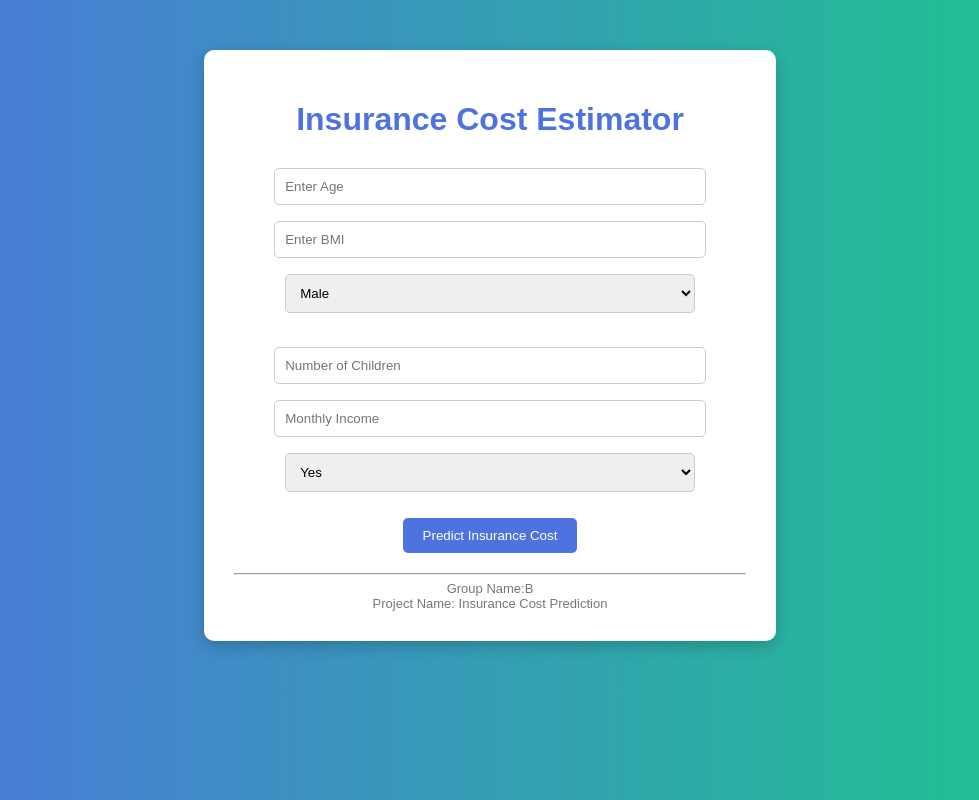
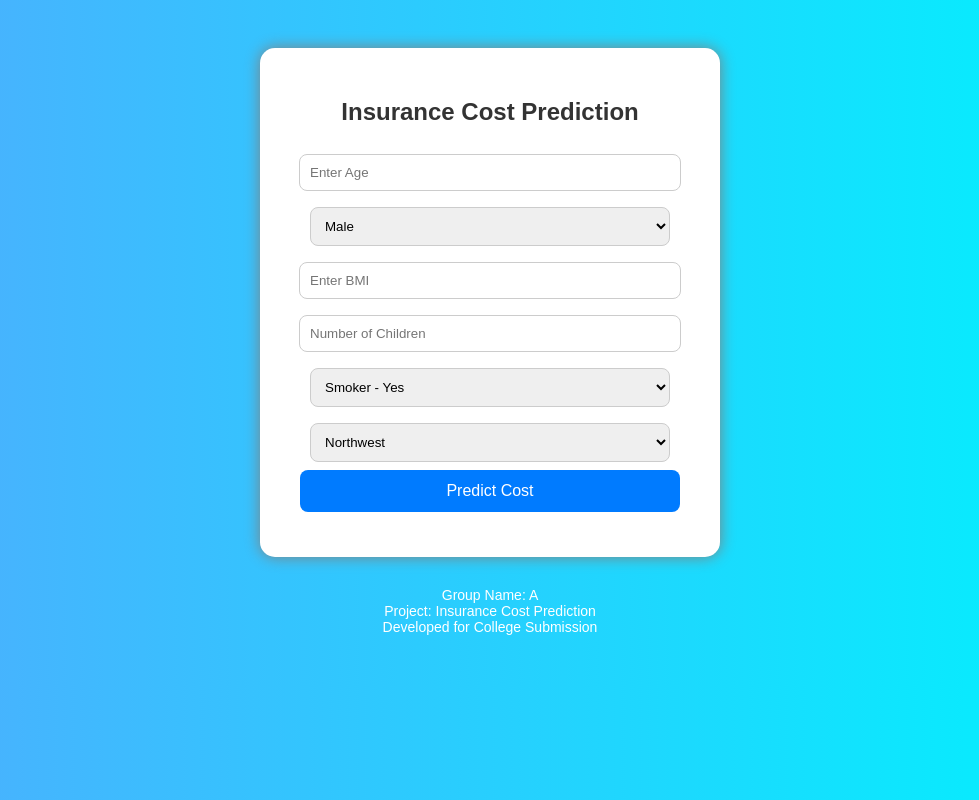
Before and after one commit to khushi725/insurance-cost-prediction, a Flask app: page / in a window 1280 px wide. Shown: the whole page, without its empty margins (150-1129 px from the left). Run offline with Flask 3, Linux system fonts and the light colour scheme; parts of the project's set-up code (start-up, migrations or seed data) failed here and were passed over.

Commit message:
Full professional insurance app

```diff
--- a/app.py
+++ b/app.py
@@ -12,19 +12,28 @@ def home():
 
 @app.route("/predict", methods=["POST"])
 def predict():
+
     age = float(request.form["age"])
+    sex = float(request.form["sex"])
     bmi = float(request.form["bmi"])
+    children = float(request.form["children"])
     smoker = float(request.form["smoker"])
-    gender = float(request.form["gender"])
-    children = float(request.form["children"])
-    income = float(request.form["income"])
+    region = request.form["region"]
 
-    features = np.array([[age, bmi, smoker, gender, children, income]])
+    # Region encoding (must match training)
+    region_northwest = 1 if region == "northwest" else 0
+    region_southeast = 1 if region == "southeast" else 0
+    region_southwest = 1 if region == "southwest" else 0
+
+    features = np.array([[age, sex, bmi, children, smoker,
+                          region_northwest,
+                          region_southeast,
+                          region_southwest]])
 
     prediction = model.predict(features)
 
     return render_template("index.html",
-                          prediction_text="Estimated Insurance Cost: ₹ {:.2f}".format(prediction[0]))
+                           prediction_text="Estimated Insurance Cost: ₹ {:.2f}".format(prediction[0]))
 
 if __name__ == "__main__":
-    app.run(debug=True)
+    app.run()
--- a/requirements.txt
+++ b/requirements.txt
@@ -1,5 +1,5 @@
 flask
+numpy
 pandas
-numpy
 scikit-learn
 gunicorn
--- a/templates/index.html
+++ b/templates/index.html
@@ -2,116 +2,105 @@
 <html>
 <head>
     <title>Insurance Cost Estimator</title>
-
     <style>
         body {
-            font-family: Arial, sans-serif;
-            background: linear-gradient(to right, #4e73df, #1cc88a);
+            background: linear-gradient(to right, #4facfe, #00f2fe);
+            font-family: Arial;
             text-align: center;
-            margin: 0;
-            padding: 0;
+            padding: 40px;
         }
 
         .container {
             background: white;
-            width: 40%;
-            margin: 50px auto;
             padding: 30px;
-            border-radius: 10px;
-            box-shadow: 0px 5px 15px rgba(0,0,0,0.2);
-        }
-
-        h1 {
-            color: #4e73df;
-        }
-
-        p.description {
-            font-size: 14px;
-            color: #555;
-            margin-bottom: 20px;
+            width: 400px;
+            margin: auto;
+            border-radius: 15px;
+            box-shadow: 0px 0px 15px gray;
         }
 
         input, select {
-            width: 80%;
+            width: 90%;
             padding: 10px;
             margin: 8px;
-            border-radius: 5px;
+            border-radius: 8px;
             border: 1px solid #ccc;
         }
 
         button {
-            background-color: #4e73df;
+            padding: 12px;
+            width: 95%;
+            background: #007bff;
             color: white;
-            padding: 10px 20px;
             border: none;
-            border-radius: 5px;
-            cursor: pointer;
+            border-radius: 8px;
+            font-size: 16px;
         }
 
         button:hover {
-            background-color: #2e59d9;
+            background: #0056b3;
+        }
+
+        h2 {
+            color: #333;
         }
 
         .result {
-            margin-top: 20px;
-            font-size: 20px;
-            font-weight: bold;
-            color: #1cc88a;
+            margin-top: 15px;
+            font-size: 18px;
+            color: green;
         }
 
         footer {
-            margin-top: 20px;
-            font-size: 13px;
-            color: #777;
+            margin-top: 30px;
+            font-size: 14px;
+            color: white;
         }
     </style>
 </head>
-
 <body>
 
 <div class="container">
-
-    <h1>Insurance Cost Estimator</h1>
+    <h2>Insurance Cost Prediction</h2>
 
     <form action="/predict" method="post">
 
-        <input type="number" name="age" placeholder="Enter Age" required><br>
+        <input type="number" name="age" placeholder="Enter Age" required>
 
-        <input type="number" step="0.01" name="bmi" placeholder="Enter BMI" required><br>
-
-        <!-- NEW FIELDS -->
-
-        <select name="gender">
+        <select name="sex">
             <option value="1">Male</option>
             <option value="0">Female</option>
-        </select><br><br>
+        </select>
 
-        <input type="number" name="children" placeholder="Number of Children" required><br>
+        <input type="number" step="0.01" name="bmi" placeholder="Enter BMI" required>
 
-        <input type="number" name="income" placeholder="Monthly Income" required><br>
+        <input type="number" name="children" placeholder="Number of Children" required>
 
         <select name="smoker">
-            <option value="1">Yes</option>
-            <option value="0">No</option>
-        </select><br><br>
+            <option value="1">Smoker - Yes</option>
+            <option value="0">Smoker - No</option>
+        </select>
 
-        <button type="submit">Predict Insurance Cost</button>
+        <select name="region">
+            <option value="northwest">Northwest</option>
+            <option value="southeast">Southeast</option>
+            <option value="southwest">Southwest</option>
+            <option value="northeast">Northeast</option>
+        </select>
 
+        <button type="submit">Predict Cost</button>
     </form>
 
-    {% if prediction_text %}
     <div class="result">
         {{ prediction_text }}
     </div>
-    {% endif %}
+</div>
 
-    <footer>
-        <hr>
-        Group Name:B <br>
-        Project Name: Insurance Cost Prediction <br>
-    </footer>
-
-</div>
+<footer>
+    Group Name: A <br>
+    Project: Insurance Cost Prediction <br>
+    Developed for College Submission
+</footer>
 
 </body>
 </html>
```
Also changed, not shown: 1 other file.
